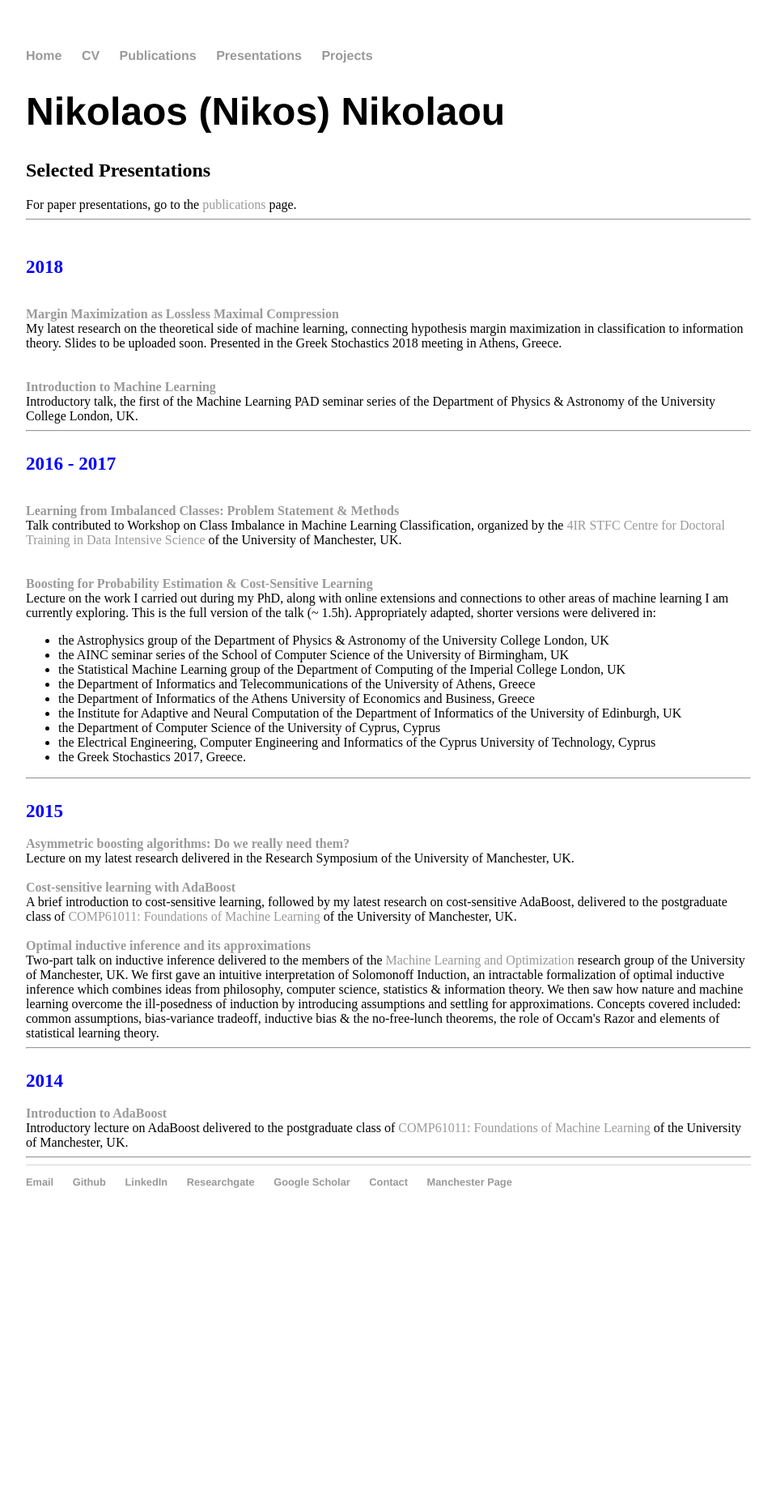
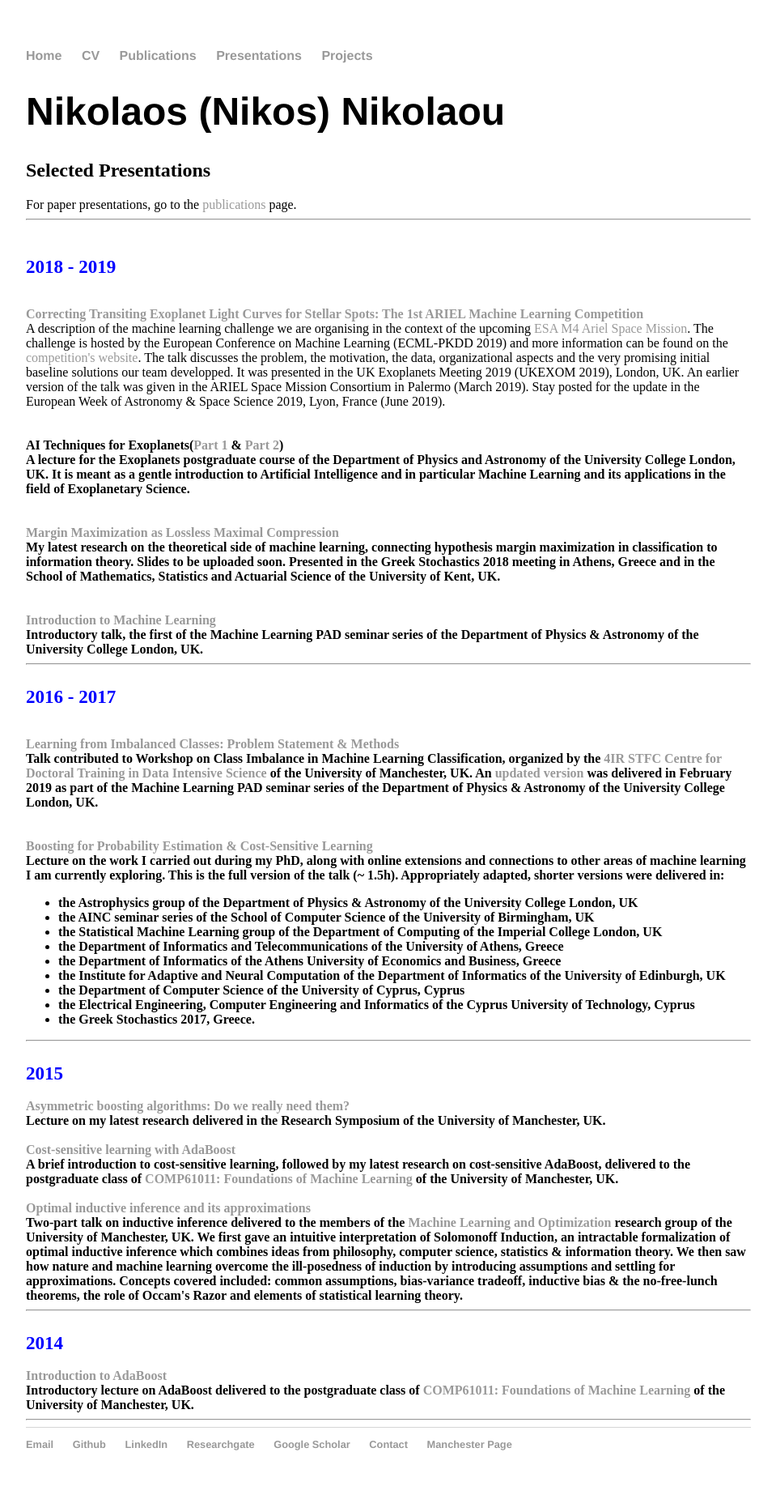
Before and after one commit to nnikolaou/nnikolaou.github.io, a Jekyll site: the page presentations.html, which Jekyll copies as it is, in a window 1280 px wide. Shown: the whole page at 81% size, without its empty margins (160-1119 px from the left). Built offline with Jekyll 4.4.1, drawn with Linux system fonts in a browser that asks for light colours; before the commit the page ends 1527 px from its top, so only the background shows below that.

Commit message:
Update presentations.html

```diff
--- a/presentations.html
+++ b/presentations.html
@@ -38,14 +38,35 @@ For paper presentations, go to the <a href="/publications">publications</a> page
 <br>
 
 
-<big><big><b><font color="blue">2018</font></b></big></big></font>
+<big><big><b><font color="blue">2018 - 2019</font></b></big></big></font>
+
+<br>
+
+<br><br><b><a href="/files/UKEXOM2019.pptx.zip" target="_blank">Correcting Transiting Exoplanet Light Curves for Stellar Spots: The 1st ARIEL Machine Learning Competition</a></b>
+<br> A description of the machine learning challenge we are organising in the context of the upcoming
+    <a href="https://ariel-spacemission.eu">ESA M4 Ariel Space Mission</a>.
+The challenge is hosted by the European Conference on Machine Learning (ECML-PKDD 2019) and more information can be found
+on the <a href="https://ariel-datachallenge.azurewebsites.net/ML">competition's website</a>. The talk discusses the problem,
+the motivation, the data, organizational aspects and the very promising initial baseline solutions our team developped. It
+was presented in the UK Exoplanets Meeting 2019 (UKEXOM 2019), London, UK. An earlier version of the talk was given in the
+ARIEL Space Mission Consortium in Palermo (March 2019). Stay posted for the update in the European Week of Astronomy & Space
+Science 2019, Lyon, France (June 2019).
+
+
+<br>
+
+<br><br><b>AI Techniques for Exoplanets(<b><a href="/files/UCL_AIforExoplanets1.pptx.zip" target="_blank">Part 1</a></b>
+& <b><a href="/files/UCL_AIforExoplanets2.pptx.zip" target="_blank">Part 2</a></b>)
+<br>A lecture for the Exoplanets postgraduate course of the Department of Physics and Astronomy of the
+University College London, UK. It is meant as a gentle introduction to Artificial Intelligence and in particular
+Machine Learning and its applications in the field of Exoplanetary Science.
 
 <br>
 
 <br><br><b><a href="/presentations" target="_blank">Margin Maximization as Lossless Maximal Compression</a></b>
 <br>My latest research on the theoretical side of machine learning, connecting hypothesis margin maximization in
 classification to information theory. Slides to be uploaded soon. Presented in the Greek Stochastics 2018 meeting
-in Athens, Greece.
+in Athens, Greece and in the School of Mathematics, Statistics and Actuarial Science of the University of Kent, UK.
 
 
 <br>
@@ -66,7 +87,8 @@ of the University College London, UK.
 <br><br><b><a href="/files/Imbalanced_Data_Full_Final.pdf" target="_blank">Learning from Imbalanced Classes: Problem Statement & Methods</a></b>
 <br>Talk contributed to Workshop on Class Imbalance in Machine Learning Classification, organized by the
 <a href="http://www.physics.manchester.ac.uk/study/postgraduate/postgraduate-courses/4irdataintensivecdtphd/">
-4IR STFC Centre for Doctoral Training in Data Intensive Science</a> of the University of Manchester, UK.
+4IR STFC Centre for Doctoral Training in Data Intensive Science</a> of the University of Manchester, UK. An <a href="/files/Imbalanced Data PAD.pptx.zip" target="_blank">updated version</a>
+was delivered in February 2019 as part of the Machine Learning PAD seminar series of the Department of Physics & Astronomy of the University College London, UK.
 
 <br>
 
```
